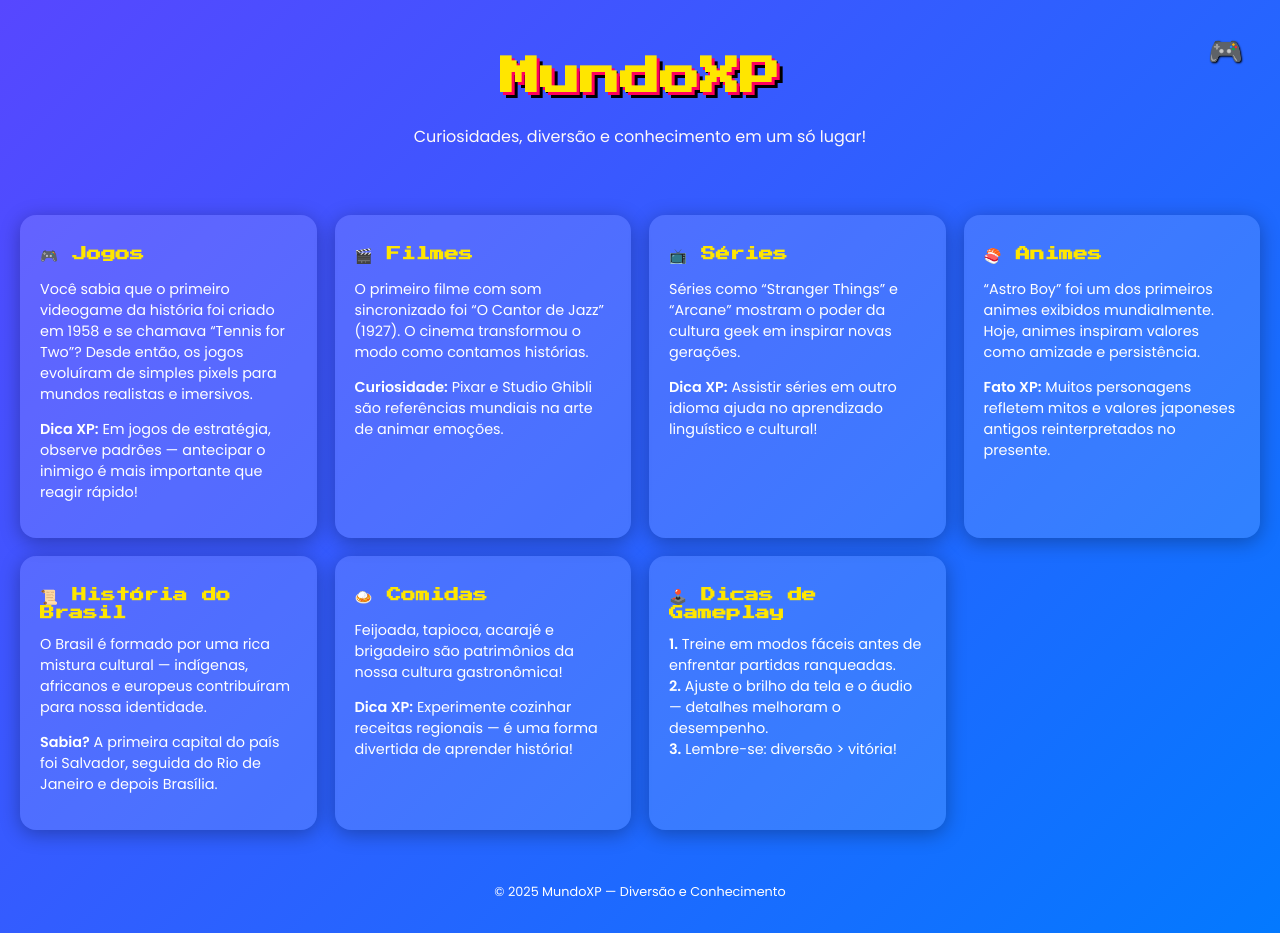
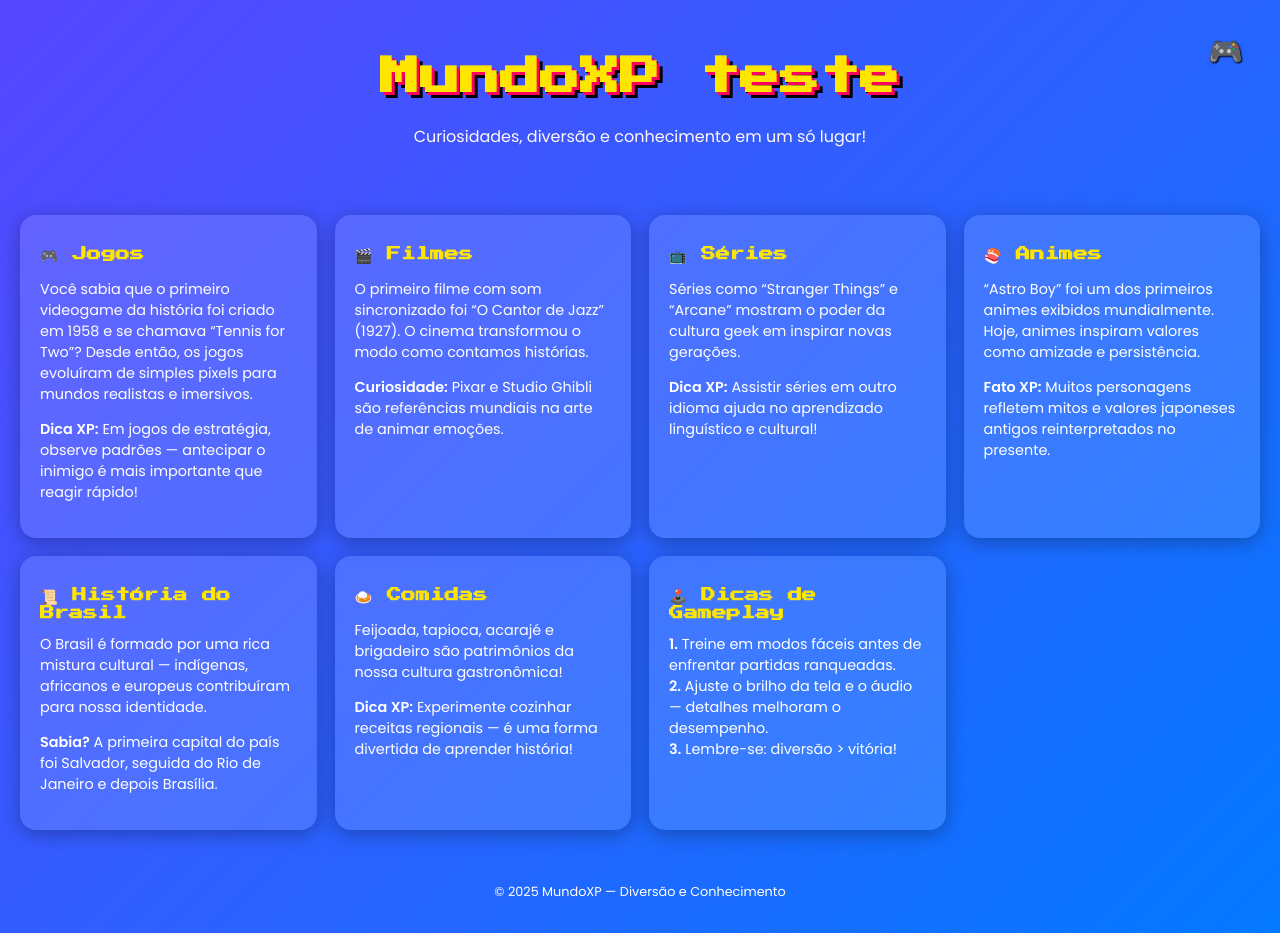
Before and after one commit to escutaceppat-dot/projetoescuta, a website: page index.html in a window 1280 px wide. Drawn offline with Linux system fonts and the light colour scheme.

Commit message:
Add files via upload
atualizando via teste

```diff
--- a/index.html
+++ b/index.html
@@ -9,7 +9,7 @@
 </head>
 <body>
   <header class="header">
-    <h1 class="logo">MundoXP</h1>
+    <h1 class="logo">MundoXP teste</h1>
     <p class="subtitle">Curiosidades, diversão e conhecimento em um só lugar!</p>
 
     <!-- Botão secreto do formulário -->
```
